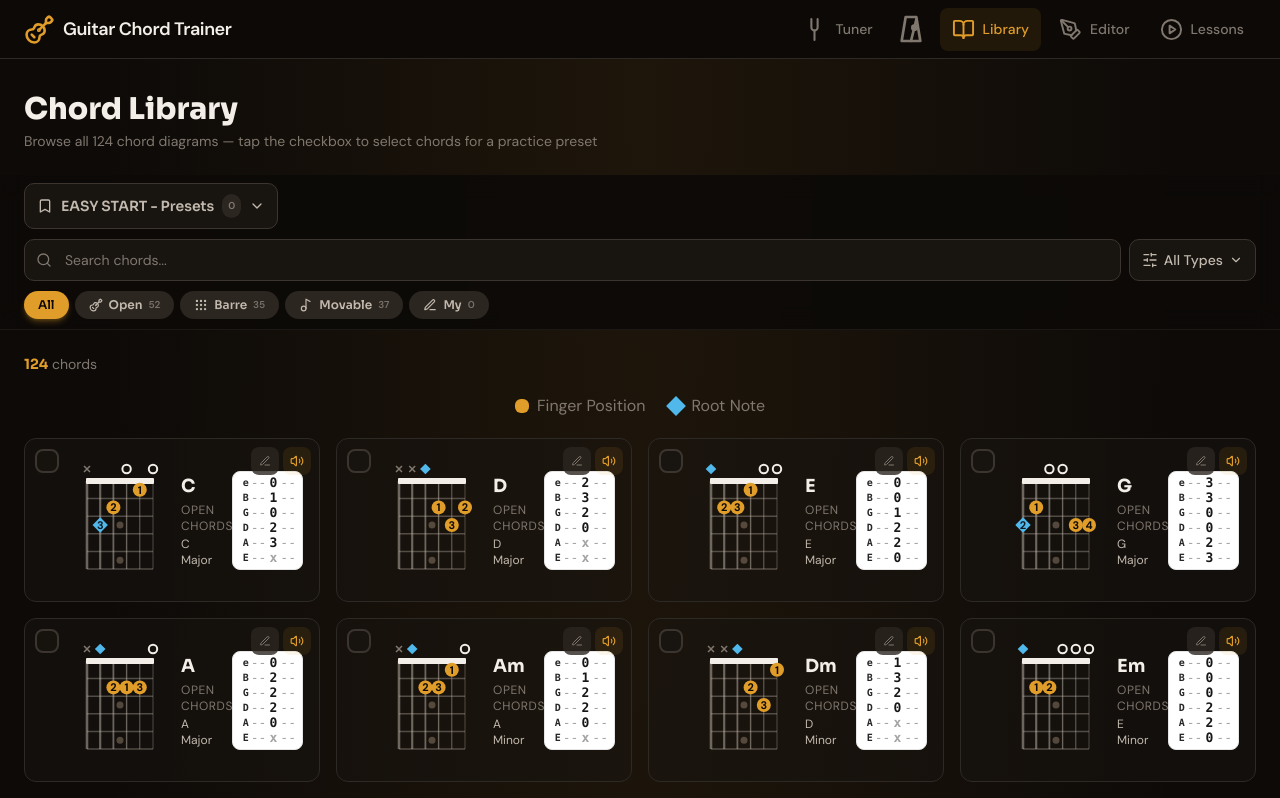
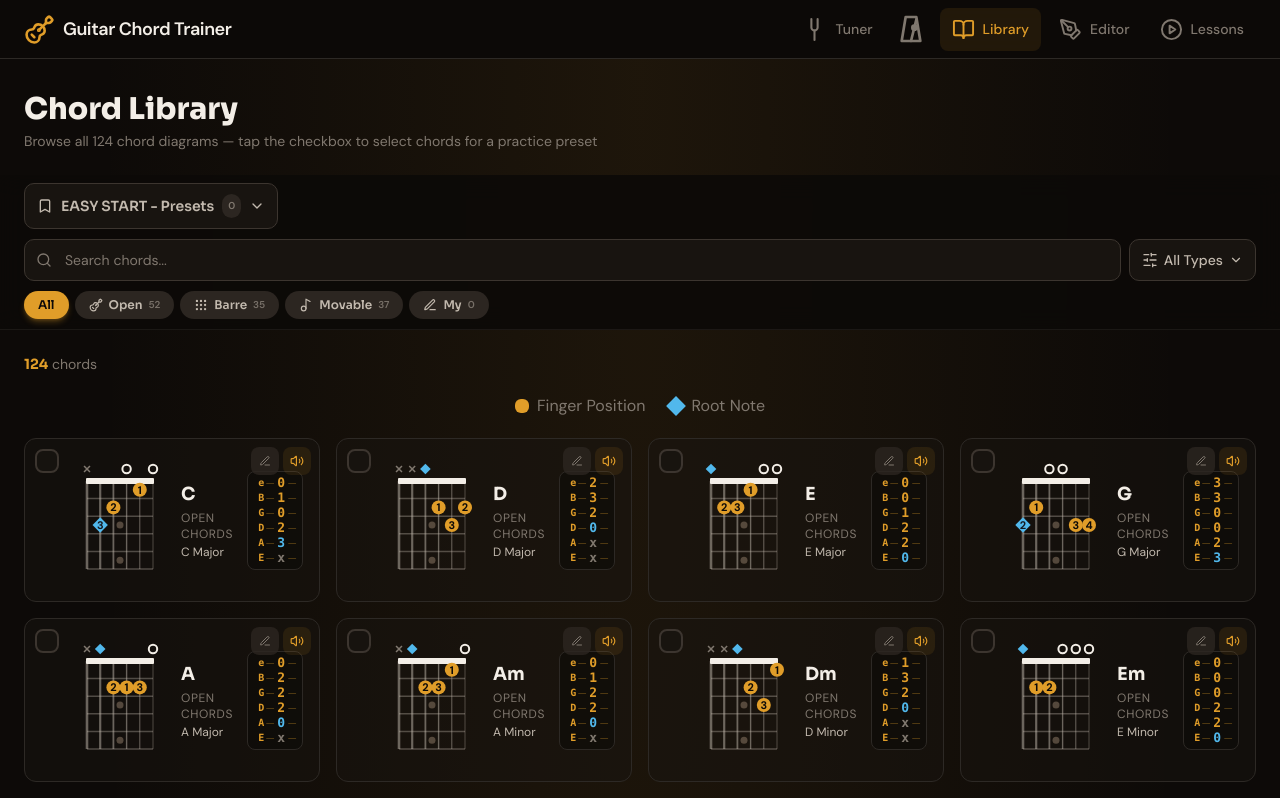
Before and after one commit to randysoller/FretMaster, a React (Vite) app: page /library in a window 1280 px wide. Shown: the top 798 px of the page. Built offline with nearby package versions, Linux system fonts and the light colour scheme.

Commit message:
Match chord card styling to reference screenshots

```diff
--- a/src/components/features/ChordTablature.tsx
+++ b/src/components/features/ChordTablature.tsx
@@ -19,39 +19,42 @@ export default function ChordTablature({ chord, size = 'sm' }: ChordTablaturePro
   const reversedRootIdx = 5 - rootIdx;
 
   const textSizes = {
-    sm: { label: 'text-[10px]', fret: 'text-[13px]', gap: 'gap-[1px]', lineH: 'h-[14px]', dashW: 'w-3', labelW: 'w-3', py: 'py-1 px-1.5', rounded: 'rounded-md' },
-    md: { label: 'text-xs', fret: 'text-[14px]', gap: 'gap-[2px]', lineH: 'h-[18px]', dashW: 'w-5', labelW: 'w-4', py: 'py-1.5 px-2', rounded: 'rounded-lg' },
-    lg: { label: 'text-sm', fret: 'text-base', gap: 'gap-[3px]', lineH: 'h-[22px]', dashW: 'w-6', labelW: 'w-5', py: 'py-2 px-3', rounded: 'rounded-lg' },
+    sm: { label: 'text-[10px]', fret: 'text-[13px]', gap: 'gap-[1px]', lineH: 'h-[14px]', labelW: 'w-3', py: 'py-1 px-1.5', rounded: 'rounded-md' },
+    md: { label: 'text-xs', fret: 'text-[14px]', gap: 'gap-[2px]', lineH: 'h-[18px]', labelW: 'w-4', py: 'py-1.5 px-2', rounded: 'rounded-lg' },
+    lg: { label: 'text-sm', fret: 'text-base', gap: 'gap-[3px]', lineH: 'h-[22px]', labelW: 'w-5', py: 'py-2 px-3', rounded: 'rounded-lg' },
   };
 
   const cfg = textSizes[size];
 
   return (
-    <div className={`font-mono flex flex-col ${cfg.gap} select-none bg-white ${cfg.py} ${cfg.rounded} border border-neutral-200`}>
+    <div className={`font-mono flex flex-col ${cfg.gap} select-none bg-[hsl(var(--bg-base)/0.6)] ${cfg.py} ${cfg.rounded} border border-[hsl(var(--border-subtle))]`}>
       {reversedFrets.map((fret, i) => {
         const fretDisplay = fret === -1 ? 'x' : String(fret);
         const isMuted = fret === -1;
+        const isRoot = i === reversedRootIdx;
 
         return (
           <div key={i} className={`flex items-center ${cfg.lineH}`}>
             {/* String label */}
-            <span className={`${cfg.label} ${cfg.labelW} text-right font-bold text-neutral-800 shrink-0 pr-0.5`}>
+            <span className={`${cfg.label} ${cfg.labelW} text-right font-bold text-[hsl(var(--color-primary))] shrink-0 pr-0.5`}>
               {STRING_LABELS[i]}
             </span>
             {/* Dashes before */}
-            <span className={`${cfg.fret} text-neutral-400`}>--</span>
-            {/* Fret number — black, muted slightly lighter */}
+            <span className={`${cfg.fret} text-[hsl(var(--color-primary)/0.35)]`}>{"\u2014"}</span>
+            {/* Fret number */}
             <span
               className={`${cfg.fret} font-bold tabular-nums text-center min-w-[14px] ${
                 isMuted
-                  ? 'text-neutral-400'
-                  : 'text-neutral-900'
+                  ? 'text-[hsl(var(--text-muted))]'
+                  : isRoot
+                    ? 'text-[hsl(200_80%_62%)]'
+                    : 'text-[hsl(var(--color-primary))]'
               }`}
             >
               {fretDisplay}
             </span>
             {/* Dashes after */}
-            <span className={`${cfg.fret} text-neutral-400`}>--</span>
+            <span className={`${cfg.fret} text-[hsl(var(--color-primary)/0.35)]`}>{"\u2014"}</span>
           </div>
         );
       })}
--- a/src/components/features/CustomChordDiagram.tsx
+++ b/src/components/features/CustomChordDiagram.tsx
@@ -6,9 +6,9 @@ interface CustomChordDiagramProps {
 }
 
 const SIZES = {
-  sm: { width: 100, height: 130, dotRadius: 7, fontSize: 14, topY: 18, fretLabelSize: 9 },
-  md: { width: 140, height: 175, dotRadius: 9.5, fontSize: 18, topY: 22, fretLabelSize: 11 },
-  lg: { width: 200, height: 250, dotRadius: 13, fontSize: 24, topY: 30, fretLabelSize: 14 },
+  sm: { width: 100, height: 130, dotRadius: 7, fontSize: 11, topY: 18, fretLabelSize: 9 },
+  md: { width: 140, height: 175, dotRadius: 9.5, fontSize: 15, topY: 22, fretLabelSize: 11 },
+  lg: { width: 200, height: 250, dotRadius: 13, fontSize: 20, topY: 30, fretLabelSize: 14 },
 };
 
 const STRING_WIDTHS = [2.6, 2.2, 1.8, 1.4, 1.0, 0.7];
@@ -36,8 +36,8 @@ export default function CustomChordDiagram({ chord, size = 'md' }: CustomChordDi
   const stringSpacing = gridWidth / (numStrings - 1);
   const fretSpacing = gridHeight / numFrets;
 
-  const getStringX = (i: number) => padLeft + i * stringSpacing;
-  const getFretY = (f: number) => padTop + f * fretSpacing;
+  const getStringX = (i: number) => Math.round((padLeft + i * stringSpacing) * 100) / 100;
+  const getFretY = (f: number) => Math.round((padTop + f * fretSpacing) * 100) / 100;
 
   return (
     <svg
@@ -52,7 +52,7 @@ export default function CustomChordDiagram({ chord, size = 'md' }: CustomChordDi
           x={padLeft - 6}
           y={getFretY(0.5) + config.fretLabelSize / 3}
           textAnchor="end"
-          fill="hsl(33 14% 72%)"
+          className="fill-[hsl(var(--text-subtle))]"
           fontSize={config.fretLabelSize}
           fontFamily="DM Sans, sans-serif"
           fontWeight={600}
@@ -69,8 +69,9 @@ export default function CustomChordDiagram({ chord, size = 'md' }: CustomChordDi
           y1={getFretY(i)}
           x2={getStringX(numStrings - 1)}
           y2={getFretY(i)}
-          stroke="#ffffff"
-          strokeWidth={i === 0 && !showNut ? 2.5 : 2}
+          stroke="hsl(var(--text-subtle))"
+          strokeOpacity={0.35}
+          strokeWidth={i === 0 && !showNut ? 2.5 : 1.5}
         />
       ))}
 
@@ -104,9 +105,9 @@ export default function CustomChordDiagram({ chord, size = 'md' }: CustomChordDi
           y1={getFretY(0)}
           x2={getStringX(i)}
           y2={getFretY(numFrets)}
-          stroke="hsl(33 14% 72%)"
+          stroke="hsl(var(--text-subtle))"
+          strokeOpacity={chord.mutedStrings.has(i) ? 0.2 : 0.5}
           strokeWidth={STRING_WIDTHS[i]}
-          opacity={chord.mutedStrings.has(i) ? 0.3 : 1}
         />
       ))}
 
@@ -118,7 +119,7 @@ export default function CustomChordDiagram({ chord, size = 'md' }: CustomChordDi
           width={getStringX(numStrings - 1) - getStringX(0) + 2}
           height={6}
           rx={1}
-          fill="hsl(36 33% 93%)"
+          fill="hsl(var(--text-default))"
         />
       )}
 
@@ -131,21 +132,22 @@ export default function CustomChordDiagram({ chord, size = 'md' }: CustomChordDi
         if (chord.openStrings.has(i)) {
           const isDiamond = chord.openDiamonds?.has(i);
           if (isDiamond) {
-            const d = r * 1.3;
+            const d = r * 1.1;
             const points = `${x},${y - d} ${x + d},${y} ${x},${y + d} ${x - d},${y}`;
             return (
-              <polygon key={`open-${i}`} points={points} stroke="hsl(200 80% 62%)" strokeWidth={1.5} fill="none" />
+              <polygon key={`open-${i}`} points={points} className="chord-root" />
             );
           }
           return (
-            <circle key={`open-${i}`} cx={x} cy={y} r={r} stroke="hsl(33 14% 72%)" strokeWidth={1.5} fill="none" />
+            <circle key={`open-${i}`} cx={x} cy={y} r={r} className="chord-open" />
           );
         }
         if (chord.mutedStrings.has(i)) {
+          const xr = r * 0.7;
           return (
             <g key={`muted-${i}`}>
-              <line x1={x - r} y1={y - r} x2={x + r} y2={y + r} stroke="hsl(30 7% 47%)" strokeWidth={1.5} />
-              <line x1={x + r} y1={y - r} x2={x - r} y2={y + r} stroke="hsl(30 7% 47%)" strokeWidth={1.5} />
+              <line x1={x - xr} y1={y - xr} x2={x + xr} y2={y + xr} className="chord-muted" strokeWidth={2} />
+              <line x1={x + xr} y1={y - xr} x2={x - xr} y2={y + xr} className="chord-muted" strokeWidth={2} />
             </g>
           );
         }
@@ -155,7 +157,7 @@ export default function CustomChordDiagram({ chord, size = 'md' }: CustomChordDi
       {/* Barres */}
       {chord.barres.map((barre, idx) => {
         const y = getFretY(barre.fret - 1) + fretSpacing / 2;
-        const barHeight = 4; // 8pt total height (3pt + 5pt larger)
+        const barHeight = config.dotRadius * 0.38;
         return (
           <rect
             key={`barre-${idx}-${barre.fret}-${barre.fromString}-${barre.toString}`}
@@ -180,7 +182,7 @@ export default function CustomChordDiagram({ chord, size = 'md' }: CustomChordDi
           <g key={`dot-${marker.fret}-${marker.string}`}>
             {marker.shape === 'diamond' ? (
               <polygon
-                points={`${x},${y - config.dotRadius * 1.15} ${x + config.dotRadius * 1.15},${y} ${x},${y + config.dotRadius * 1.15} ${x - config.dotRadius * 1.15},${y}`}
+                points={`${x},${y - config.dotRadius * 1.1} ${x + config.dotRadius * 1.1},${y} ${x},${y + config.dotRadius * 1.1} ${x - config.dotRadius * 1.1},${y}`}
                 fill={marker.color}
               />
             ) : (
@@ -189,11 +191,12 @@ export default function CustomChordDiagram({ chord, size = 'md' }: CustomChordDi
             {displayLabel && (
               <text
                 x={x}
-                y={y + config.fontSize * 0.35}
+                y={y}
                 textAnchor="middle"
+                dominantBaseline="central"
                 fontSize={config.fontSize}
                 fontFamily="DM Sans, sans-serif"
-                fontWeight={700}
+                fontWeight={800}
                 fill={isLightColor(marker.color) ? '#1a1a1a' : '#fafafa'}
               >
                 {displayLabel}
```
